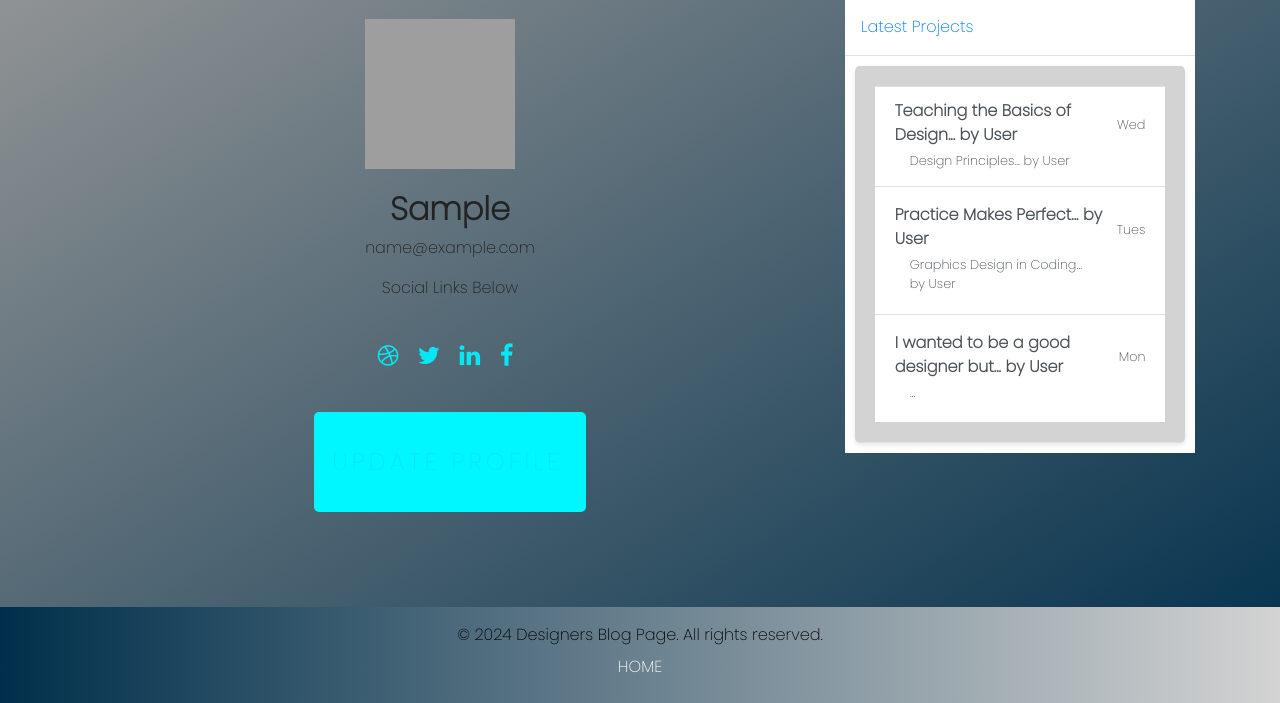
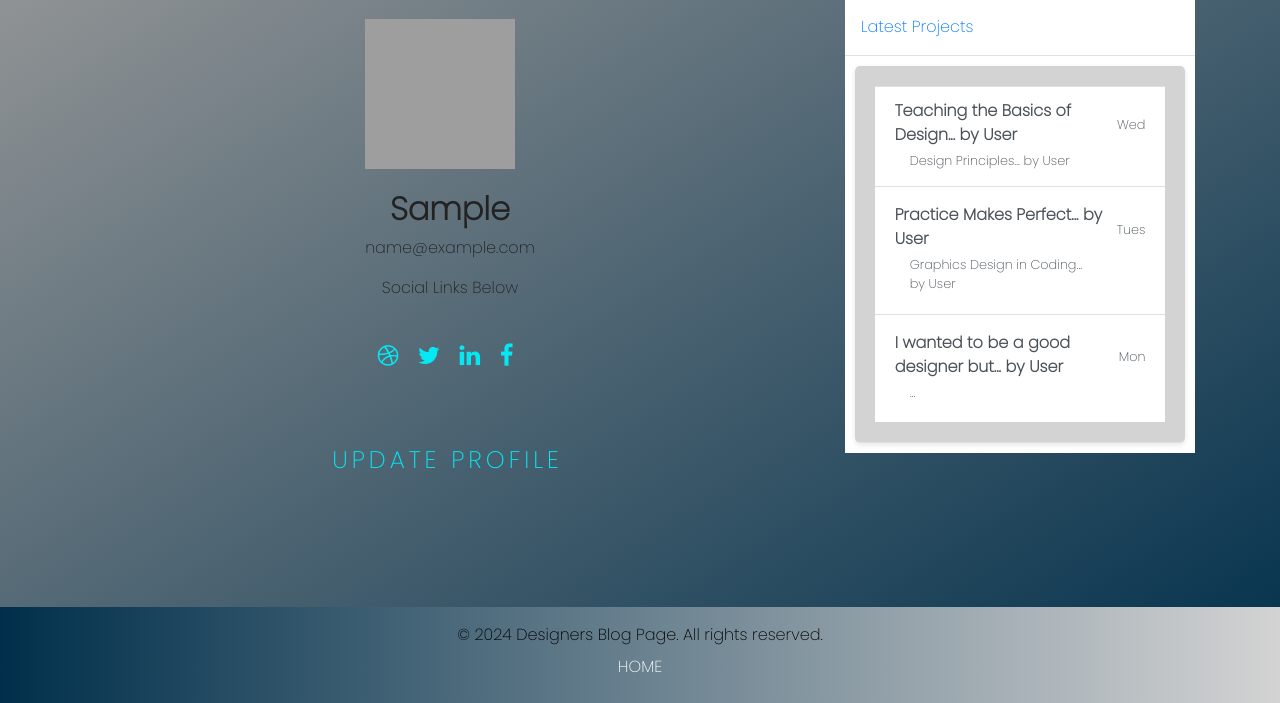
Before and after one commit to OwenD-24/Graphic-Design-Blog, a Django app: page /profile/ in a window 1280 px wide. Shown: the part 97-800 px from the top of the page. Run offline with Django 4.2, Linux system fonts and the light colour scheme; the visitor is signed in with stand-in values (Sample User, id 1); some libraries are stand-ins or nearby versions; grey boxes are pictures that could not be loaded.

Commit message:
UPDATE: Updated buttons and button classes for profile and favourite buttons as they was effecting eachother

```diff
--- a/blog/static/blog/main.css
+++ b/blog/static/blog/main.css
@@ -297,7 +297,7 @@ a.article-title:hover {
 }
 
 /*--------------------------------Button Styling */
-button {
+.profile-btn {
     font-family: 'Poppins', sans-serif;
     background: none;
     color: #050801;
@@ -307,11 +307,11 @@ button {
     font-size: 18px;
 }
 
-button:hover {
+.profile-btn:hover {
     opacity: 0.7;
 }
 
-button:focus {
+.profile-btn:focus {
     outline: none;
 }
 
@@ -369,18 +369,18 @@ button:focus {
     color: #00f7ff;
 }
 
-button {
-    background-color: #00f7ff;
-    color: white;
-    border: none;
-    padding: 10px 15px;
-    border-radius: 5px;
-    cursor: pointer;
-    transition: background-color 0.3s;
+.btn-success:hover {
+    background-color: #03e9f4;
+    border-color: #03e9f4;
 }
 
-button:hover {
-    background-color: #03e9f4;
+.btn-warning:hover {
+    background-color: #ffcc00;
+    border-color: #ffcc00;
+}
+
+button:focus {
+    outline: none;
 }
 
 
--- a/users/templates/users/profile.html
+++ b/users/templates/users/profile.html
@@ -25,7 +25,7 @@
         </fieldset>
     </form>
 
-    <p><button id="btn-profile"><a href="{% url 'profile-update' %}" id="auth-links">
+    <p><button class="profile-btn"><a href="{% url 'profile-update' %}" id="auth-links">
                 <span></span>
                 <span></span>
                 <span></span>
```
